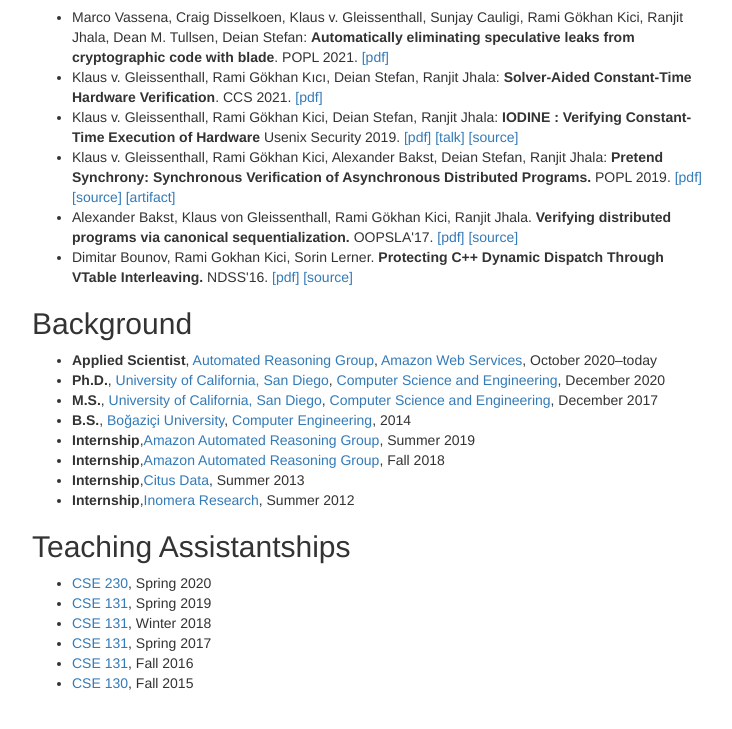
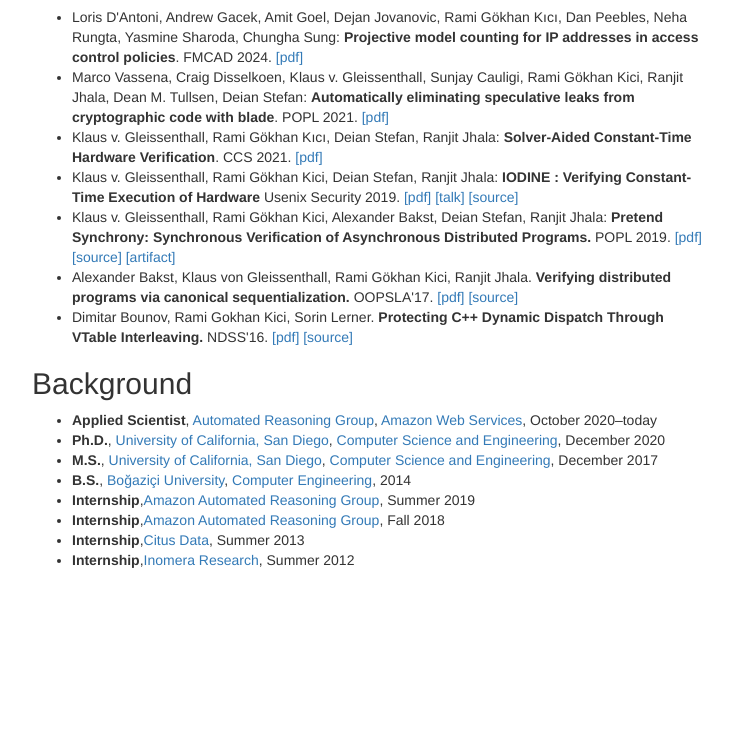
Before and after one commit to gokhankici/gokhankici.github.io, a plain HTML site: page index.html in a window 1280 px wide. Shown: the part 579-1308 px from the top of the page, without its empty margins (273-1005 px from the left). After the commit the page ends 1219 px from the top, so only its background shows below. Drawn offline with Linux system fonts and the light colour scheme; files whose address does not match are found by name.

Commit message:
Add fmcad paper

```diff
--- a/index.html
+++ b/index.html
@@ -38,7 +38,6 @@
               <li><a href="#research">Research</a></li>
               <li><a href="#publications">Publications</a></li>
               <li><a href="#background">Background</a></li>
-              <li><a href="#teaching">Teaching</a></li>
               <li><a href="files/resume.pdf">Resume</a></li>
             </ul>
           </nav>
@@ -123,6 +122,12 @@
             <h2>Publications</h2>
             <ul>
               <li>
+                Loris D'Antoni, Andrew Gacek, Amit Goel, Dejan Jovanovic, Rami Gökhan Kıcı, Dan Peebles, Neha Rungta, Yasmine Sharoda, Chungha Sung:
+                <b>Projective model counting for IP addresses in access control policies</b>.
+                FMCAD 2024.
+                <a target="_blank" href="https://www.amazon.science/publications/projective-model-counting-for-ip-addresses-in-access-control-policies">[pdf]</a>
+              </li>
+              <li>
                 Marco Vassena, Craig Disselkoen, Klaus v. Gleissenthall, Sunjay Cauligi, Rami Gökhan Kici, Ranjit Jhala, Dean M. Tullsen, Deian Stefan:
                 <b>Automatically eliminating speculative leaks from cryptographic code with blade</b>.
                 POPL 2021.
@@ -200,19 +205,6 @@
               <li> <b>Internship</b>,<a target="_blank" href="https://www.citusdata.com/">Citus Data</a>, Summer 2013 </li>
               <li> <b>Internship</b>,<a target="_blank" href="http://www.inomera.com/">Inomera Research</a>, Summer 2012 </li>
           </div>
-
-          <!-- TEACHING -->
-          <div id="teaching">
-            <h2>Teaching Assistantships</h2>
-            <ul>
-              <li><a target="_blank" href="https://ucsd-cse230.github.io/sp20/">CSE 230</a>, Spring 2020</li>
-              <li><a target="_blank" href="https://ucsd-cse131-sp19.github.io/web/">CSE 131</a>, Spring 2019</li>
-              <li><a target="_blank" href="https://ucsd-progsys.github.io/131-web/">CSE 131</a>, Winter 2018</li>
-              <li><a target="_blank" href="https://cseweb.ucsd.edu/classes/sp17/cse131-a/">CSE 131</a>, Spring 2017</li>
-              <li><a target="_blank" href="https://ucsd-progsys.github.io/131-web/">CSE 131</a>, Fall 2016</li>
-              <li><a target="_blank" href="https://ucsd-progsys.github.io/cse130">CSE 130</a>, Fall 2015</li>
-            </ul>
-          </div>
         </div>
       </div>
     </div>
```
